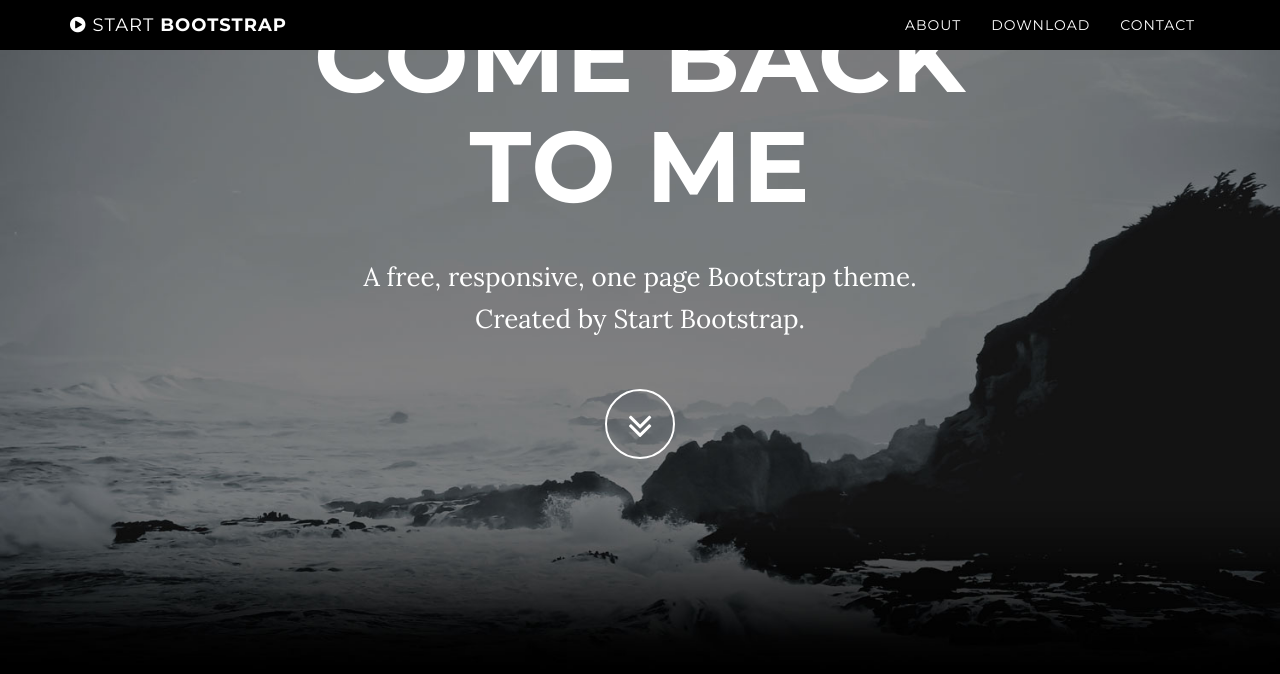
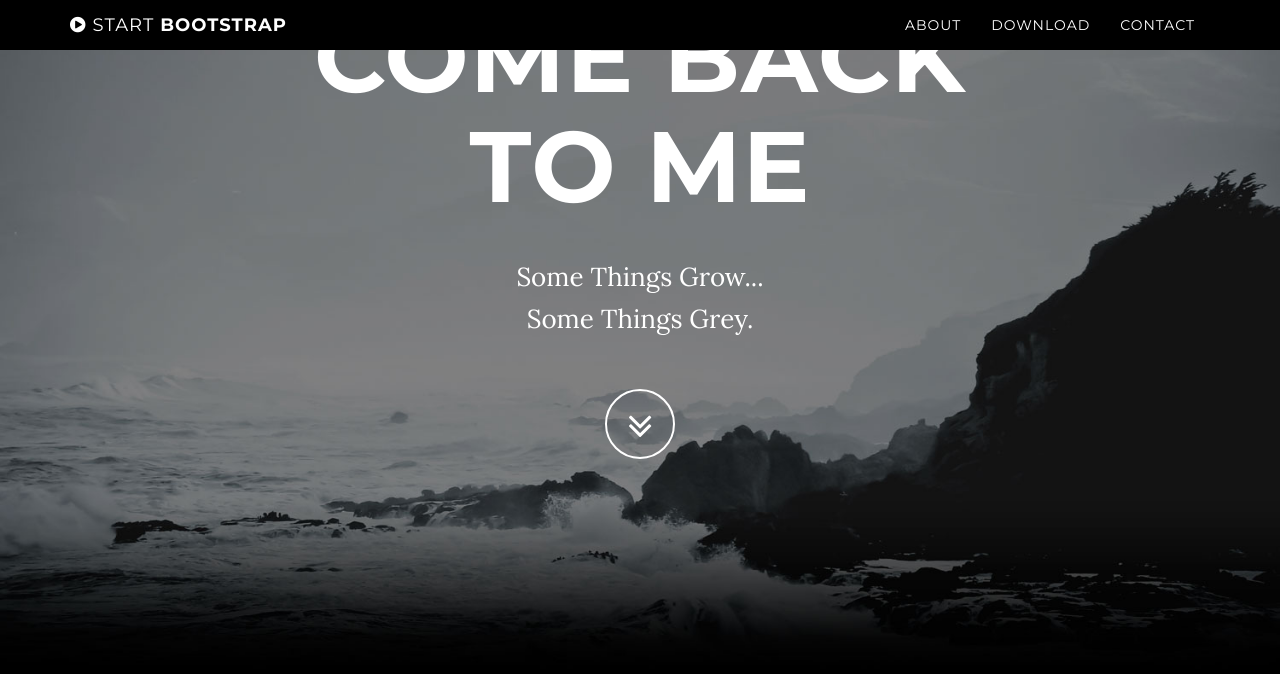
Before and after one commit to gianguitar/gsolo.github.io, a Jekyll site: the page built from index.html, in a window 1280 px wide and 900 px high, scrolled down 220 px. Shown: the top 674 px of the window. Built offline with Jekyll 4.4.1, drawn with Linux system fonts in a browser that asks for light colours; some of the changed lines change nothing that is shown; some of the changed text lies outside the part shown.

Commit message:
Update index.html

```diff
--- a/index.html
+++ b/index.html
@@ -9,7 +9,7 @@ title: "Start Bootstrap Theme"
             <div class="row">
                 <div class="col-md-8 col-md-offset-2">
                     <h1 class="brand-heading">Come back to me</h1>
-                    <p class="intro-text">A free, responsive, one page Bootstrap theme.<br>Created by Start Bootstrap.</p>
+                    <p class="intro-text">Some Things Grow...<br>Some Things Grey.</p>
                     <a href="#about" class="btn btn-circle page-scroll">
                         <i class="fa fa-angle-double-down animated"></i>
                     </a>
@@ -23,7 +23,7 @@ title: "Start Bootstrap Theme"
 <section id="about" class="container content-section text-center">
     <div class="row">
         <div class="col-lg-8 col-lg-offset-2">
-            <h2>About Grayscale</h2>
+            <h2>About Gian Solo</h2>
             <p>Grayscale is a free Bootstrap 3 theme created by Start Bootstrap. It can be yours right now, simply download the template on <a href="http://startbootstrap.com/template-overviews/grayscale/">the preview page</a>. The theme is open source, and you can use it for any purpose, personal or commercial.</p>
             <p>This theme features stock photos by <a href="http://gratisography.com/">Gratisography</a> along with a custom Google Maps skin courtesy of <a href="http://snazzymaps.com/">Snazzy Maps</a>.</p>
             <p>Grayscale includes full HTML, CSS, and custom JavaScript files along with LESS files for easy customization.</p>
@@ -36,7 +36,7 @@ title: "Start Bootstrap Theme"
     <div class="download-section">
         <div class="container">
             <div class="col-lg-8 col-lg-offset-2">
-                <h2>Download Grayscale</h2>
+                <h2>Music</h2>
                 <p>You can download Grayscale for free on the preview page at Start Bootstrap.</p>
                 <a href="http://startbootstrap.com/template-overviews/grayscale/" class="btn btn-default btn-lg">Visit Download Page</a>
             </div>
```
